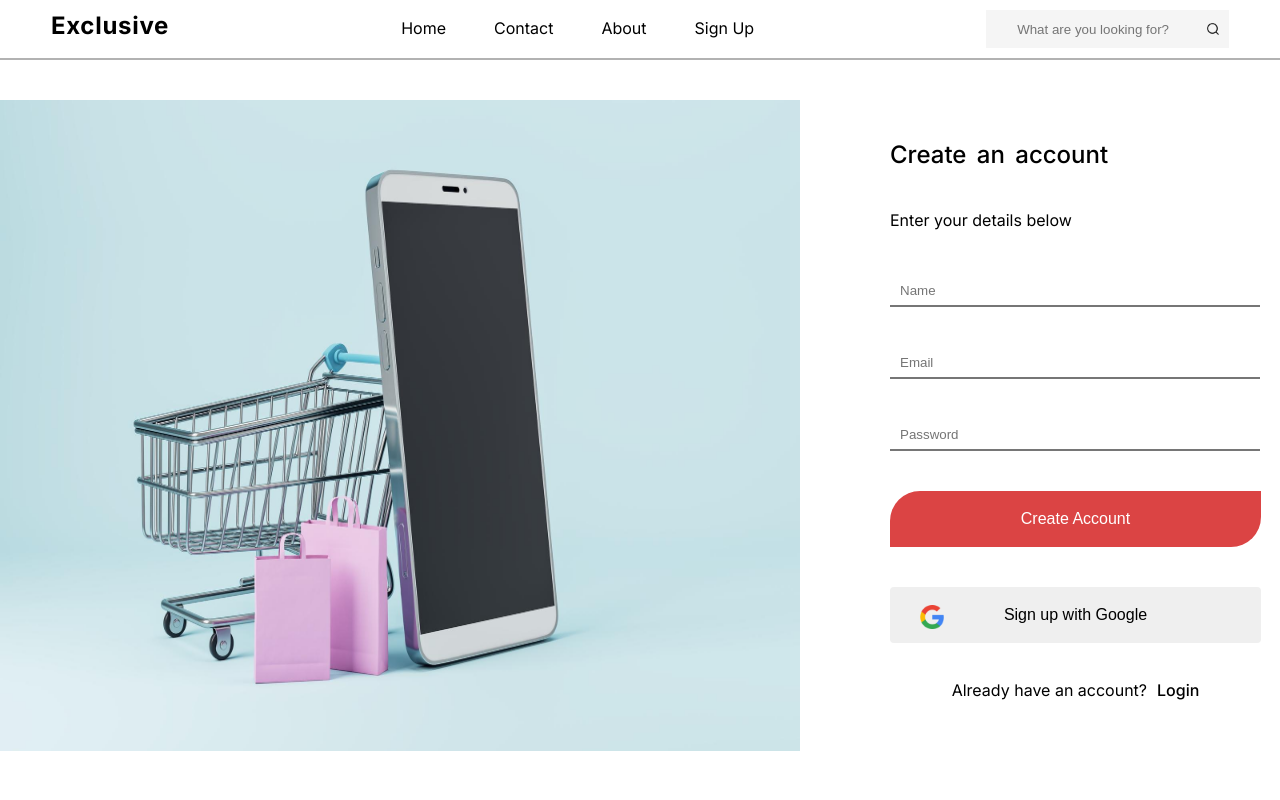
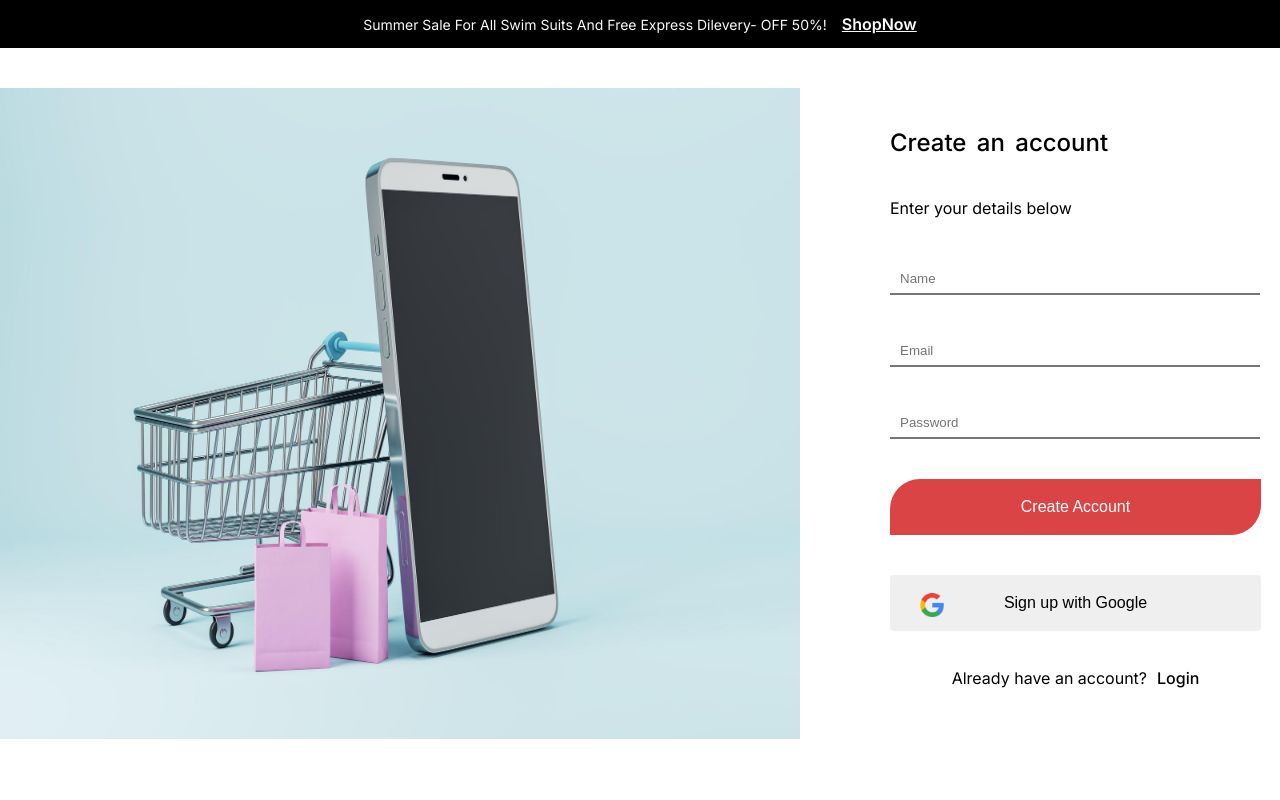
Before and after one commit to Awwal123/Ecommerce-App, a React (Create React App) app: page / in a window 1280 px wide. Shown: the top 800 px of the page. Built offline with nearby package versions, Linux system fonts and the light colour scheme.

Commit message:
still on it

```diff
--- a/src/components/SignUp.tsx
+++ b/src/components/SignUp.tsx
@@ -1,5 +1,5 @@
 import React from "react";
-// import { Header } from "./Header";
+import { Header } from "./Header";
 import Navbar from "./Navbar";
 import { HeroSection } from "./HeroSection";
 import { Footer } from "./Footer";
@@ -8,9 +8,9 @@ import "./styles.css";
 export const SignUp: React.FC = () => {
   return (
     <div className="wrapper">
-      {/* <Header /> */}
+      <Header />
+      <HeroSection />
       <Navbar />
-      <HeroSection />
       <Footer />
     </div>
   );
```
